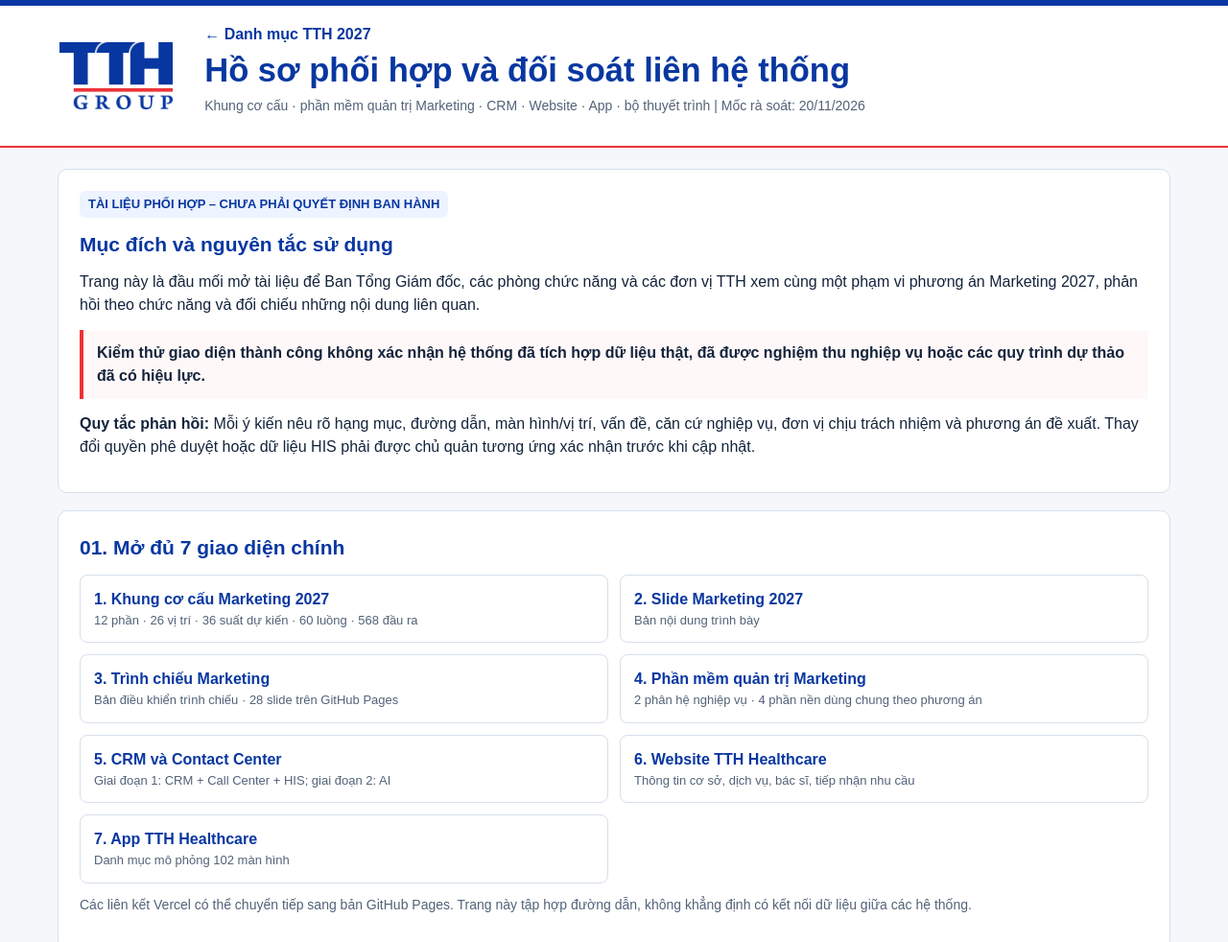
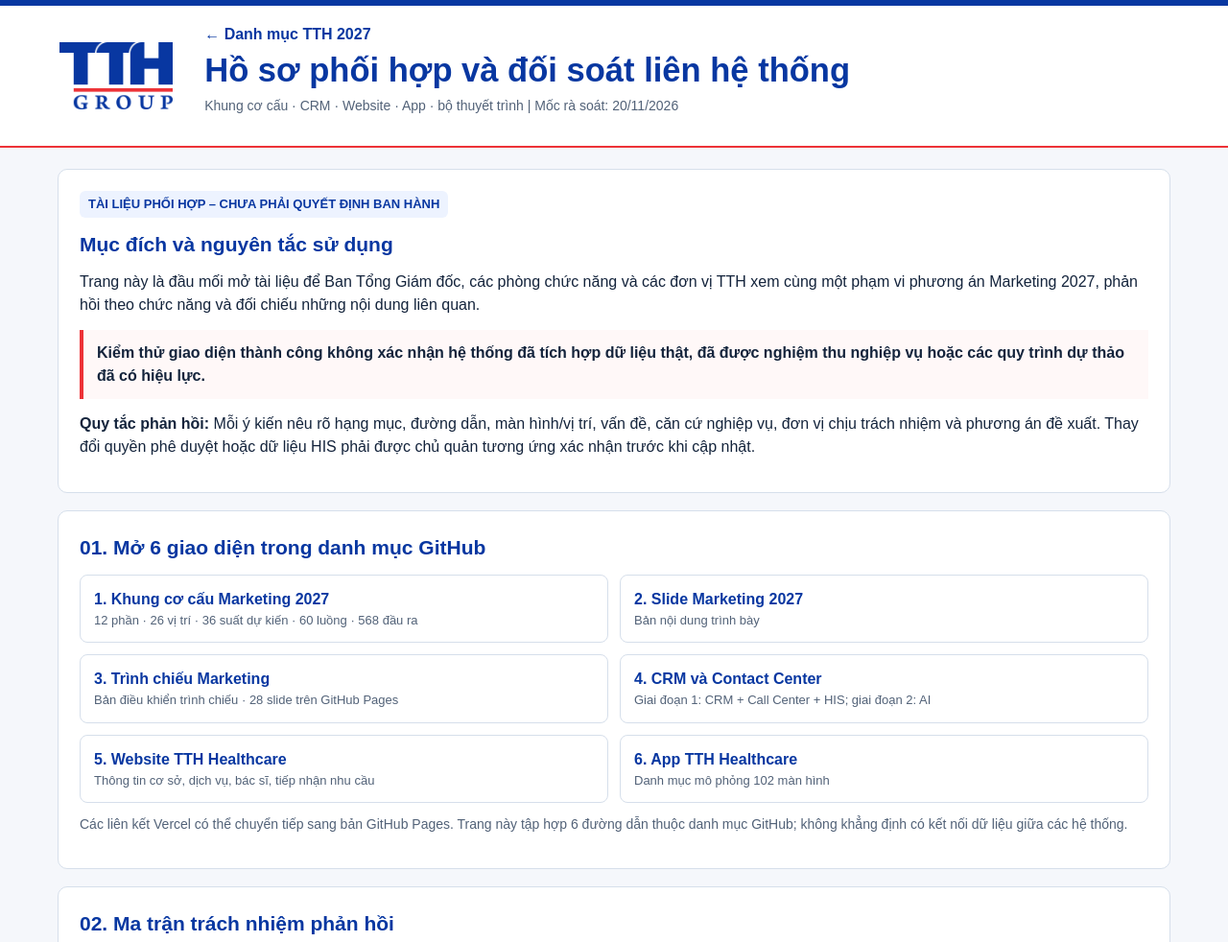
Before and after one commit to nguyenyenthuong-netizen/TTH-2027, a plain HTML site: page pages-overrides/catalog/bo-ho-so/index.html in a window 1280 px wide. Shown: the top 982 px of the page at 96% size. Drawn offline with Linux system fonts and the light colour scheme; files whose address does not match are found by name.

Commit message:
Remove Marketing software link from GitHub stakeholder hub and renumber six destinations

```diff
--- a/pages-overrides/catalog/bo-ho-so/index.html
+++ b/pages-overrides/catalog/bo-ho-so/index.html
@@ -26,7 +26,7 @@ footer{text-align:center;color:var(--muted);font-size:13px;padding-bottom:22px}
 @media print{body{background:#fff;font:14pt "Times New Roman",serif}header{padding:12px 0}main{padding:10px 0}section{break-inside:avoid;border-radius:0}a{text-decoration:none;color:#000}a::after{content:""}h1,h2{color:#000}table{font-size:12pt}.grid{grid-template-columns:1fr 1fr}.back{display:none}}
 </style></head><body>
 <header><div class="lead"><img src="../trinh-chieu-marketing/assets/tth-logo.png" alt="TTH Group – sử dụng tài sản logo chuẩn">
-<div><a class="back" href="../">← Danh mục TTH 2027</a><h1>Hồ sơ phối hợp và đối soát liên hệ thống</h1><p class="small">Khung cơ cấu · phần mềm quản trị Marketing · CRM · Website · App · bộ thuyết trình | Mốc rà soát: 20/11/2026</p></div></div></header>
+<div><a class="back" href="../">← Danh mục TTH 2027</a><h1>Hồ sơ phối hợp và đối soát liên hệ thống</h1><p class="small">Khung cơ cấu · CRM · Website · App · bộ thuyết trình | Mốc rà soát: 20/11/2026</p></div></div></header>
 <main>
 <section><span class="tag">TÀI LIỆU PHỐI HỢP – CHƯA PHẢI QUYẾT ĐỊNH BAN HÀNH</span>
 <h2 style="margin-top:12px">Mục đích và nguyên tắc sử dụng</h2>
@@ -34,16 +34,15 @@ footer{text-align:center;color:var(--muted);font-size:13px;padding-bottom:22px}
 <div class="hint">Kiểm thử giao diện thành công không xác nhận hệ thống đã tích hợp dữ liệu thật, đã được nghiệm thu nghiệp vụ hoặc các quy trình dự thảo đã có hiệu lực.</div>
 <p><b>Quy tắc phản hồi:</b> Mỗi ý kiến nêu rõ hạng mục, đường dẫn, màn hình/vị trí, vấn đề, căn cứ nghiệp vụ, đơn vị chịu trách nhiệm và phương án đề xuất. Thay đổi quyền phê duyệt hoặc dữ liệu HIS phải được chủ quản tương ứng xác nhận trước khi cập nhật.</p>
 </section>
-<section><h2>01. Mở đủ 7 giao diện chính</h2>
+<section><h2>01. Mở 6 giao diện trong danh mục GitHub</h2>
 <div class="grid">
 <a class="asset" href="https://tth-khung-marketing-14112026.vercel.app/" target="_blank" rel="noopener"><strong>1. Khung cơ cấu Marketing 2027</strong><small>12 phần · 26 vị trí · 36 suất dự kiến · 60 luồng · 568 đầu ra</small></a>
 <a class="asset" href="https://tth-marketing-2027-slide.vercel.app/" target="_blank" rel="noopener"><strong>2. Slide Marketing 2027</strong><small>Bản nội dung trình bày</small></a>
 <a class="asset" href="https://tth-marketing-2027-trinh-chieu.vercel.app/" target="_blank" rel="noopener"><strong>3. Trình chiếu Marketing</strong><small>Bản điều khiển trình chiếu · 28 slide trên GitHub Pages</small></a>
-<a class="asset" href="https://tth-quan-tri-marketing-16112026.vercel.app/" target="_blank" rel="noopener"><strong>4. Phần mềm quản trị Marketing</strong><small>2 phân hệ nghiệp vụ · 4 phần nền dùng chung theo phương án</small></a>
-<a class="asset" href="https://tth-crm-da-kenh.vercel.app/" target="_blank" rel="noopener"><strong>5. CRM và Contact Center</strong><small>Giai đoạn 1: CRM + Call Center + HIS; giai đoạn 2: AI</small></a>
-<a class="asset" href="https://tth-healthcare-website.vercel.app/" target="_blank" rel="noopener"><strong>6. Website TTH Healthcare</strong><small>Thông tin cơ sở, dịch vụ, bác sĩ, tiếp nhận nhu cầu</small></a>
-<a class="asset" href="https://tth-healthcare-app.vercel.app/" target="_blank" rel="noopener"><strong>7. App TTH Healthcare</strong><small>Danh mục mô phỏng 102 màn hình</small></a>
-</div><p class="small" style="margin-top:12px">Các liên kết Vercel có thể chuyển tiếp sang bản GitHub Pages. Trang này tập hợp đường dẫn, không khẳng định có kết nối dữ liệu giữa các hệ thống.</p>
+<a class="asset" href="https://tth-crm-da-kenh.vercel.app/" target="_blank" rel="noopener"><strong>4. CRM và Contact Center</strong><small>Giai đoạn 1: CRM + Call Center + HIS; giai đoạn 2: AI</small></a>
+<a class="asset" href="https://tth-healthcare-website.vercel.app/" target="_blank" rel="noopener"><strong>5. Website TTH Healthcare</strong><small>Thông tin cơ sở, dịch vụ, bác sĩ, tiếp nhận nhu cầu</small></a>
+<a class="asset" href="https://tth-healthcare-app.vercel.app/" target="_blank" rel="noopener"><strong>6. App TTH Healthcare</strong><small>Danh mục mô phỏng 102 màn hình</small></a>
+</div><p class="small" style="margin-top:12px">Các liên kết Vercel có thể chuyển tiếp sang bản GitHub Pages. Trang này tập hợp 6 đường dẫn thuộc danh mục GitHub; không khẳng định có kết nối dữ liệu giữa các hệ thống.</p>
 </section>
 <section><h2>02. Ma trận trách nhiệm phản hồi</h2><div class="table-scroll"><table><thead><tr><th>Đơn vị/bộ phận</th><th>Phạm vi đối soát cần xác nhận</th><th>Bằng chứng cần trả về</th></tr></thead><tbody>
 <tr><td><b>Ban Tổng Giám đốc</b></td><td>Chủ trương, cơ cấu, phạm vi trách nhiệm, thẩm quyền quyết định và định hướng 2027</td><td>Kết luận phê duyệt/chỉnh sửa; chỉ đạo các điều kiện còn thiếu</td></tr>
```
